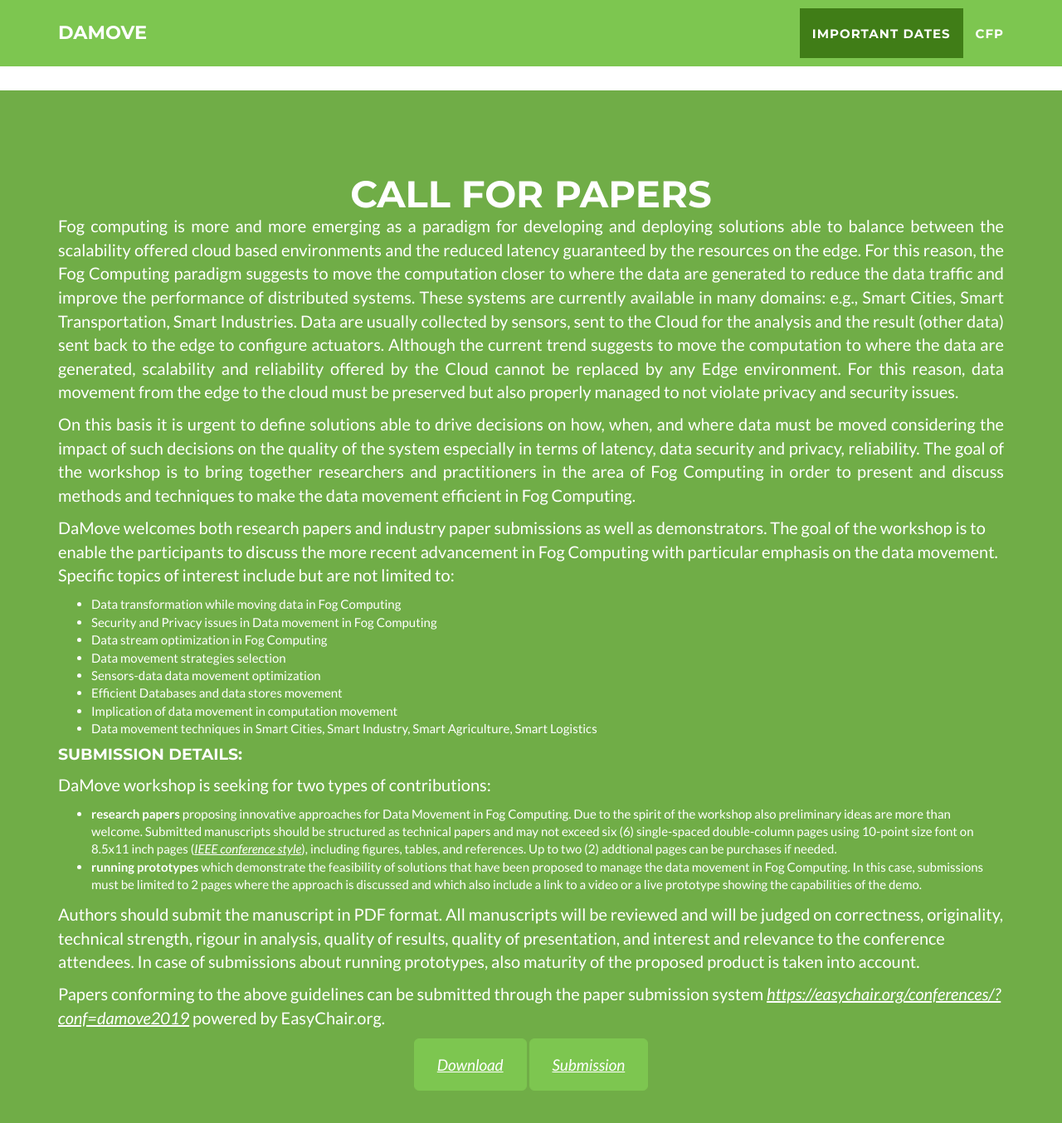
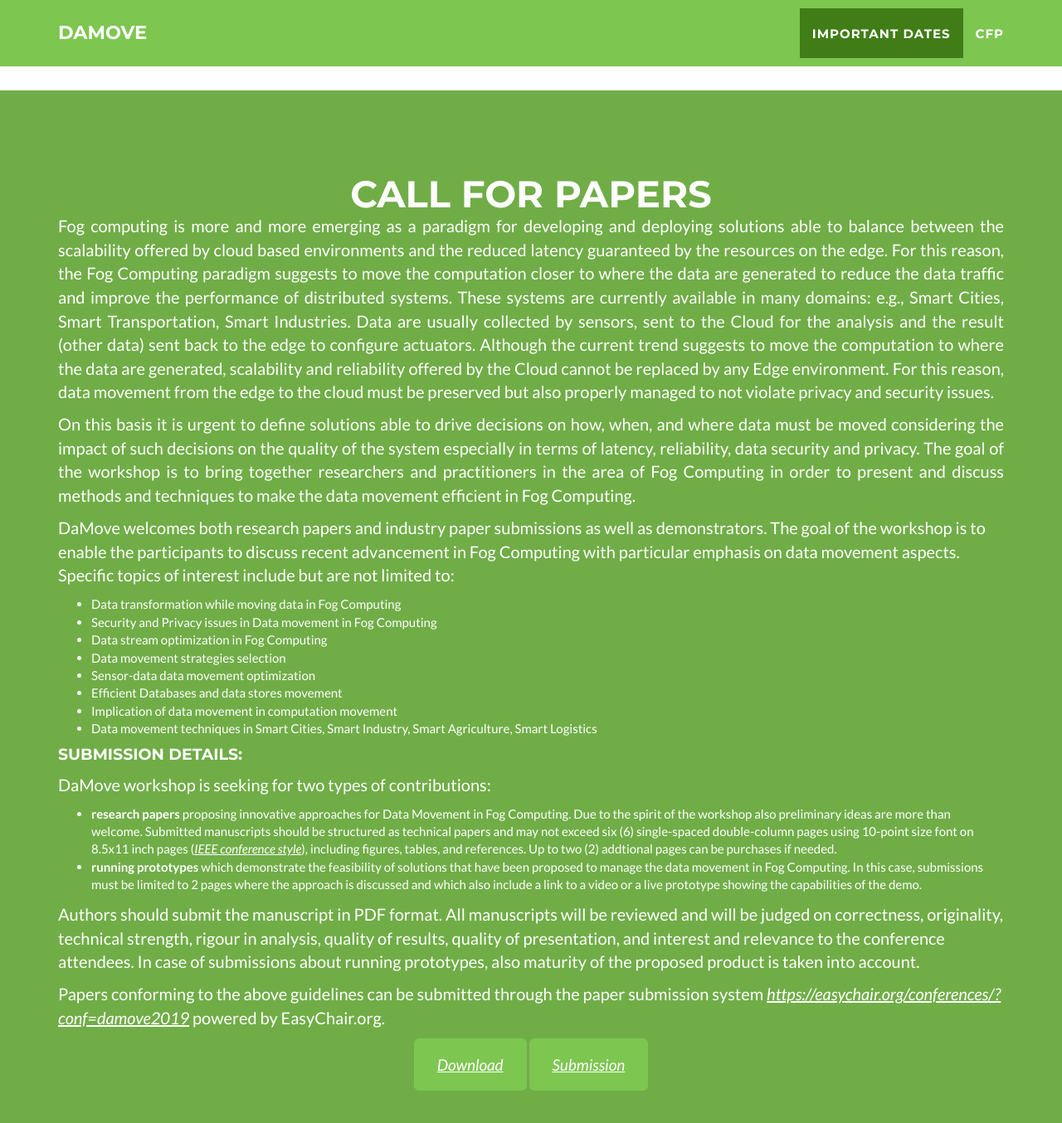
Before and after one commit to DITAS-Project/web_damove, a Jekyll site: the page built from index.html, in a window 1280 px wide and 1400 px high, scrolled down 1448 px. Shown: the top 1354 px of the window at 83% size. Built offline with Jekyll 4.4.1, drawn with Linux system fonts in a browser that asks for light colours; grey boxes are pictures that could not be loaded.

Commit message:
Update cfp.html
fixing some typos

```diff
--- a/_includes/cfp.html
+++ b/_includes/cfp.html
@@ -9,20 +9,20 @@
       <div class="row ">
          <div class="col-lg-12 text-justify">
             <p>
-               Fog computing is more and more emerging as a paradigm for developing and deploying solutions able to balance between the scalability offered cloud based environments and the reduced latency guaranteed by the resources on the edge. For this reason, the Fog Computing paradigm suggests to move the computation closer to where the data are generated to reduce the data traffic and improve the performance of distributed systems. These systems are currently available in many domains: e.g., Smart Cities, Smart Transportation, Smart Industries. Data are usually collected by sensors, sent to the Cloud for the analysis and the result (other data) sent back to the edge to configure actuators. Although the current trend suggests to move the computation to where the data are generated, scalability and reliability offered by the Cloud cannot be replaced by any Edge environment. For this reason, data movement from the edge to the cloud must be preserved but also properly managed to not violate privacy and security issues.
+               Fog computing is more and more emerging as a paradigm for developing and deploying solutions able to balance between the scalability offered by cloud based environments and the reduced latency guaranteed by the resources on the edge. For this reason, the Fog Computing paradigm suggests to move the computation closer to where the data are generated to reduce the data traffic and improve the performance of distributed systems. These systems are currently available in many domains: e.g., Smart Cities, Smart Transportation, Smart Industries. Data are usually collected by sensors, sent to the Cloud for the analysis and the result (other data) sent back to the edge to configure actuators. Although the current trend suggests to move the computation to where the data are generated, scalability and reliability offered by the Cloud cannot be replaced by any Edge environment. For this reason, data movement from the edge to the cloud must be preserved but also properly managed to not violate privacy and security issues.
             </p>
             <p>
-               On this basis it is urgent to define solutions able to drive decisions on how, when, and where data must be moved considering the impact of such decisions on the quality of the system especially in terms of latency, data security and privacy, reliability. The goal of the workshop is to bring together researchers and practitioners in the area of Fog Computing in order to present and discuss methods and techniques to make the data movement efficient in Fog Computing.
+               On this basis it is urgent to define solutions able to drive decisions on how, when, and where data must be moved considering the impact of such decisions on the quality of the system especially in terms of latency, reliability, data security and privacy. The goal of the workshop is to bring together researchers and practitioners in the area of Fog Computing in order to present and discuss methods and techniques to make the data movement efficient in Fog Computing.
             </p>
          </div>
          <div class="col-lg-12">
-            <p>DaMove welcomes both research papers and industry paper submissions as well as demonstrators. The goal of the workshop is to enable the participants to discuss the more recent advancement in Fog Computing with particular emphasis on the data movement. Specific topics of interest include but are not limited to:</p>
+            <p>DaMove welcomes both research papers and industry paper submissions as well as demonstrators. The goal of the workshop is to enable the participants to discuss recent advancement in Fog Computing with particular emphasis on data movement aspects. Specific topics of interest include but are not limited to:</p>
             <ul>
                <li>Data transformation while moving data in Fog Computing</li>
                <li>Security and Privacy issues in Data movement in Fog Computing</li>
                <li>Data stream optimization in Fog Computing</li>
                <li>Data movement strategies selection</li>
-               <li>Sensors-data data movement optimization</li>
+               <li>Sensor-data data movement optimization</li>
                <li>Efficient Databases and data stores movement</li>
                <li>Implication of data movement in computation movement</li>
                <li>Data movement techniques in Smart Cities, Smart Industry, Smart Agriculture, Smart Logistics</li>
```
